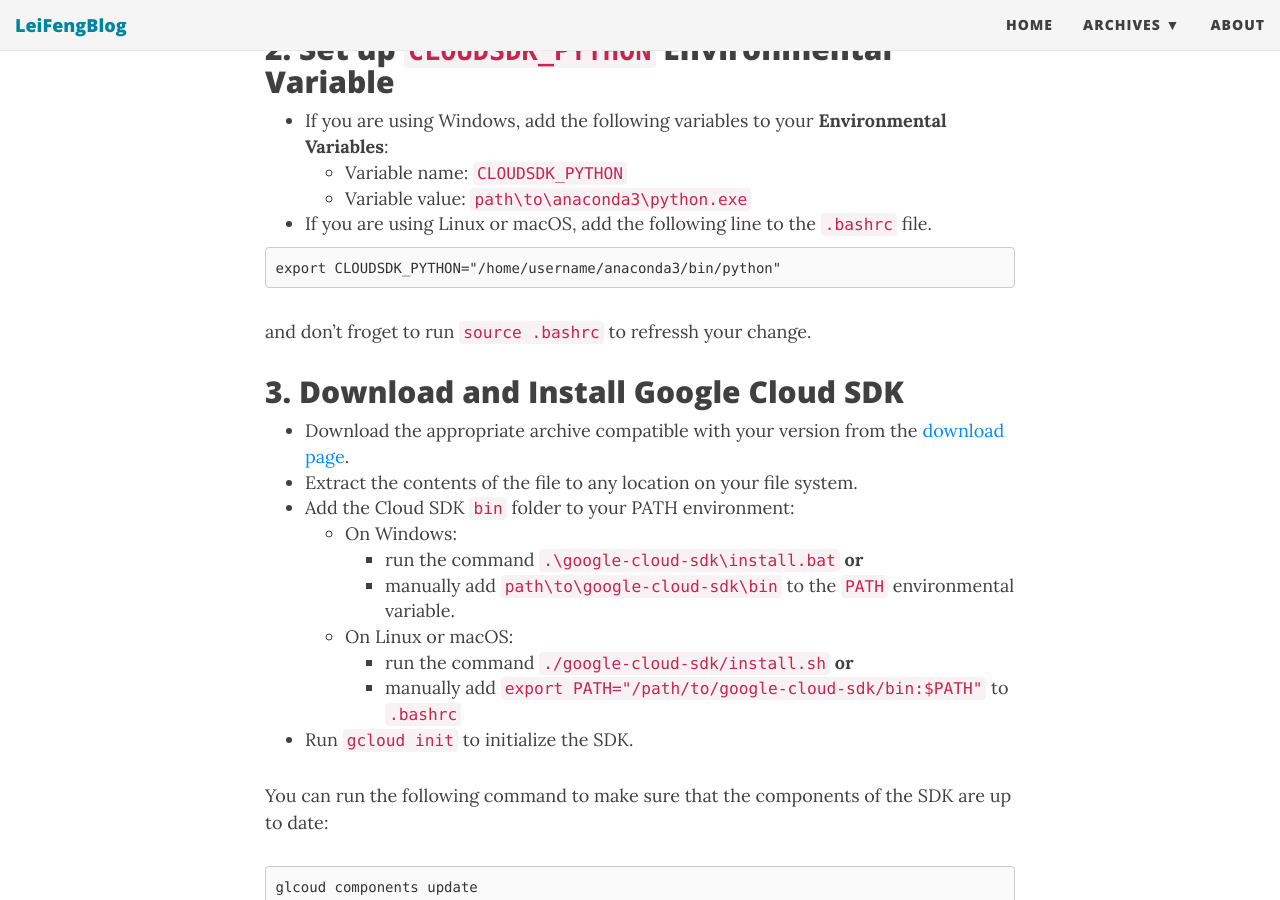
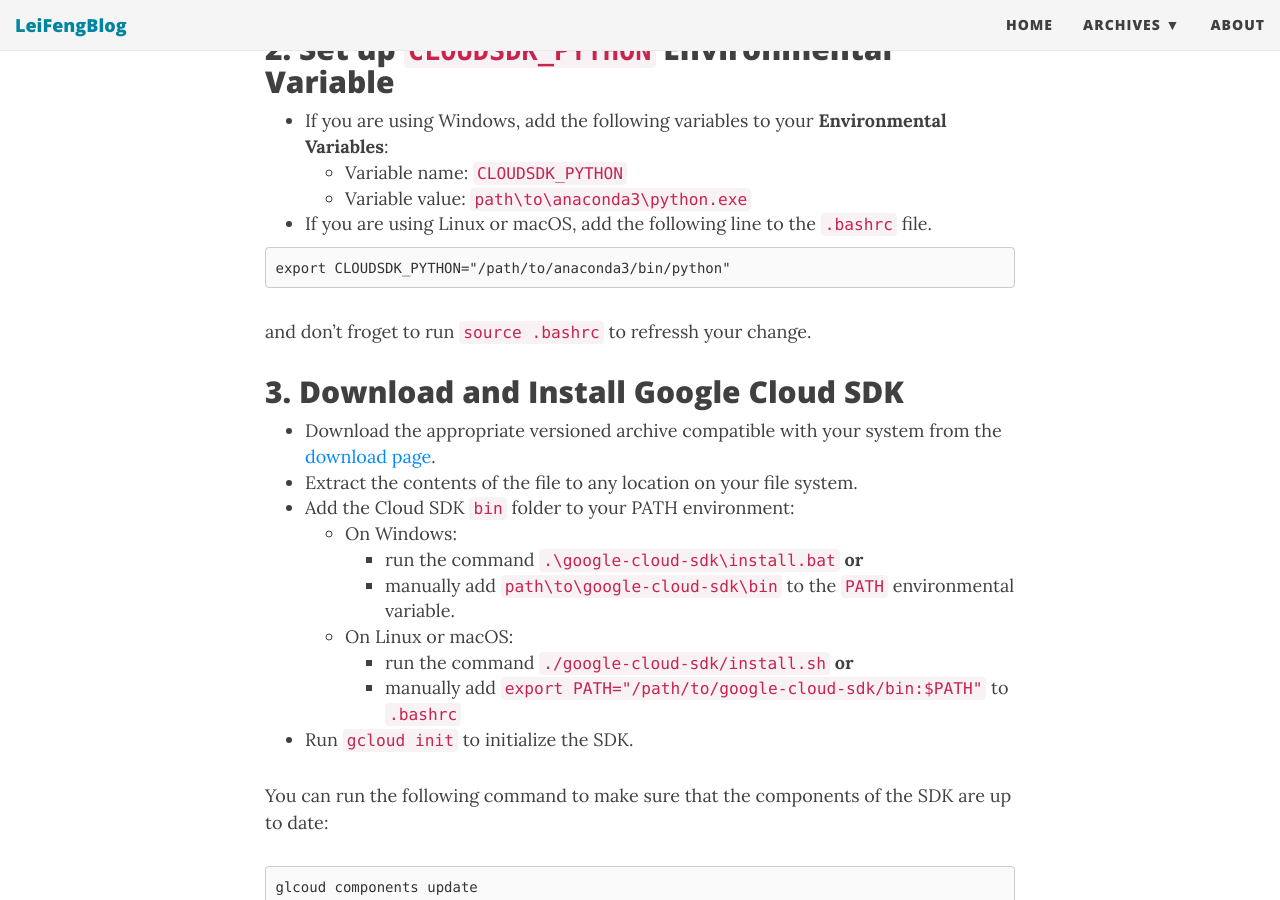
Before and after one commit to stonefl/stonefl.github.io, a Jekyll site: the page built from _posts/2020-06-07-Installing-Google-Cloud-SDK-to-Use-Python-from-Anaconda.md, in a window 1280 px wide and 900 px high, scrolled down 1119 px. Built offline with Jekyll 4.4.1, drawn with Linux system fonts in a browser that asks for light colours; nearby versions of some CDN libraries; comment, search, counter and statistics services are not loaded.

Commit message:
Update 2020-06-07-Installing-Google-Cloud-SDK-to-Use-Python-from-Anaconda.md

````diff
--- a/_posts/2020-06-07-Installing-Google-Cloud-SDK-to-Use-Python-from-Anaconda.md
+++ b/_posts/2020-06-07-Installing-Google-Cloud-SDK-to-Use-Python-from-Anaconda.md
@@ -29,14 +29,14 @@
 - If you are using Linux or macOS, add the following line to the `.bashrc` file.
 
 ```
-export CLOUDSDK_PYTHON="/home/username/anaconda3/bin/python"
+export CLOUDSDK_PYTHON="/path/to/anaconda3/bin/python"
 ```
 
 and don't froget to run `source .bashrc` to refressh your change.
 
 ## 3. Download and Install Google Cloud SDK
 
-- Download the appropriate archive compatible with your version from the [download page](https://cloud.google.com/sdk/docs/downloads-versioned-archives).
+- Download the appropriate versioned archive compatible with your system from the [download page](https://cloud.google.com/sdk/docs/downloads-versioned-archives).
 - Extract the contents of the file to any location on your file system.
 - Add the Cloud SDK `bin` folder to your PATH environment:
     - On Windows:
````
